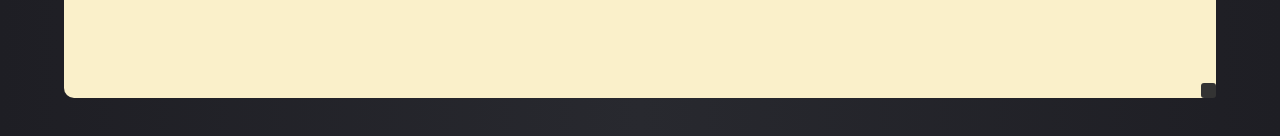
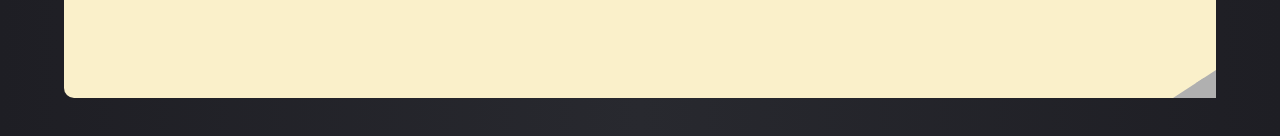
Before and after one commit to 99jzhang/YourReactionTime, a React (Vite) app: page / in a window 1280 px wide. Shown: the part 588-724 px from the top of the page. Built offline with nearby package versions, Linux system fonts and the light colour scheme.

Commit message:
Style: resize dragger as triangle

```diff
--- a/src/Components/ReactionArea.css
+++ b/src/Components/ReactionArea.css
@@ -31,9 +31,12 @@
     position: absolute;
     right: 0;
     bottom: 0;
-    width: 15px;
-    height: 15px;
-    background-color: #333;
-    cursor: se-resize; /* Cursor icon for resizing */
-    border-radius: 3px;
+    width: 2%;
+    height: 2%;
+    background-color: transparent;
+    cursor: se-resize;
+    border-right: 20px solid #b0b0b0;
+    border-bottom: 20px solid #b0b0b0;
+    border-radius: 1;
+    clip-path: polygon(100% 0, 0 100%, 100% 100%);
 }
```
